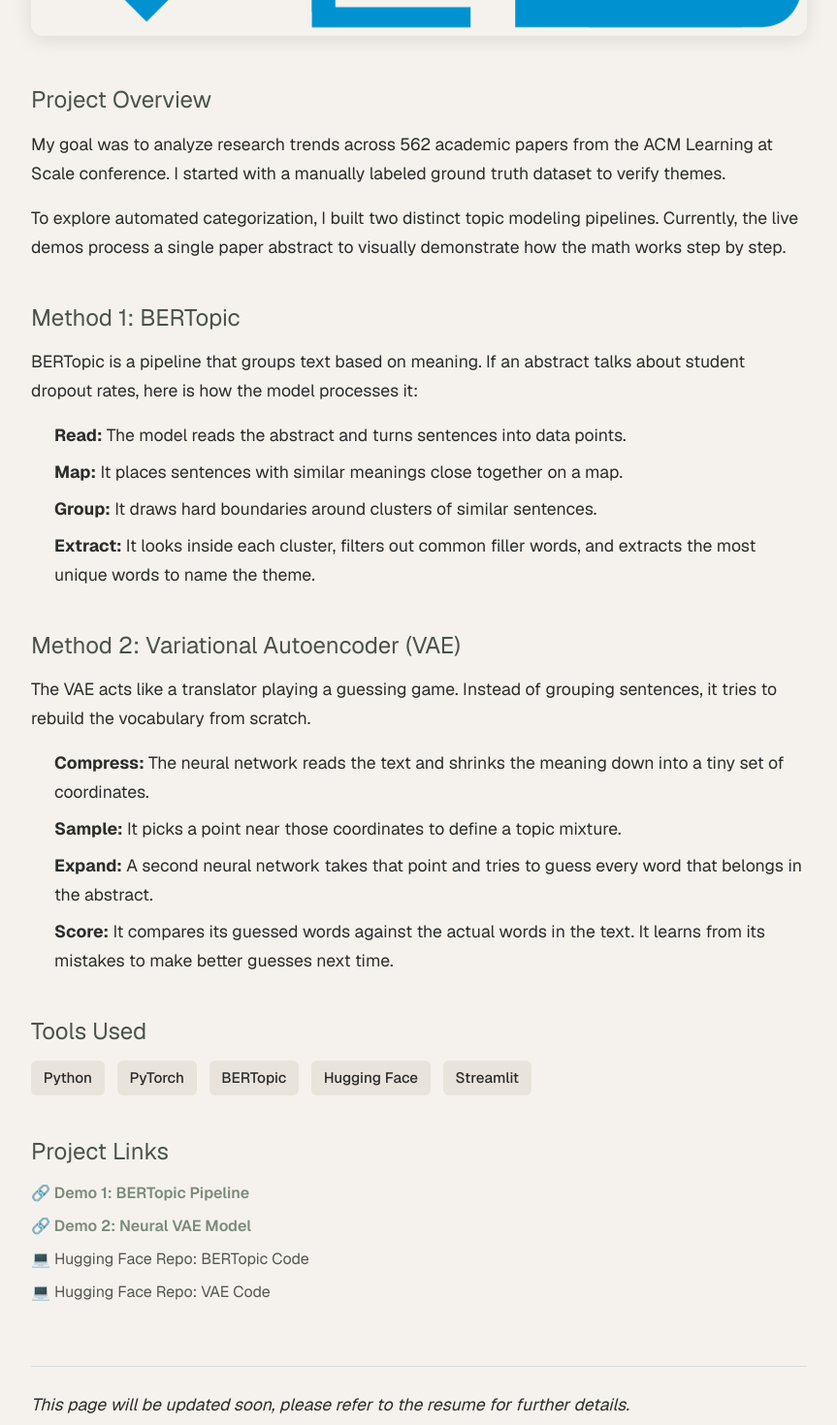
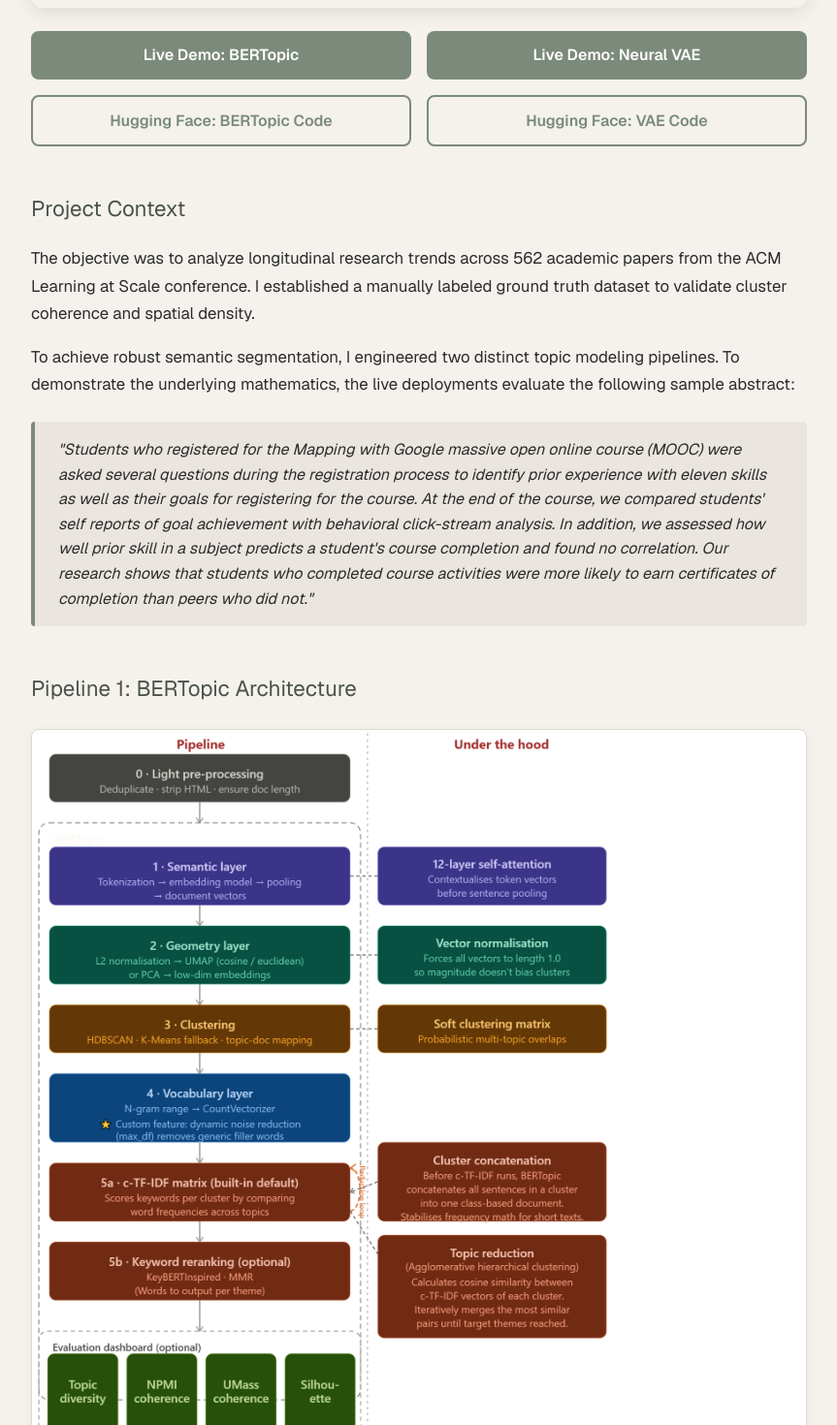
Before and after one commit to niralii/nirali-portfolio, a Next.js app: page /projects/nlp-research in a window 1280 px wide. Shown: the part 480-1950 px from the top of the page at 97% size, without its empty margins (208-1071 px from the left). Built offline with nearby package versions, Linux system fonts and the light colour scheme.

Commit message:
Added NLP research project page with live demo links

```diff
--- a/app/projects/nlp-research/page.js
+++ b/app/projects/nlp-research/page.js
@@ -29,105 +29,104 @@ export default function ProjectTemplate() {
       <main className="project-detail-main">
         <div className="container">
 
-          {/* --- BACK LINK --- */}
           <Link href="/projects" className="back-link">
             &larr; Back to Projects
           </Link>
 
-          {/* --- TITLE HEADER --- */}
           <header>
             <h1>NLP Research in Online Education</h1>
-            <p className="subtitle">Analyzing academic trends using BERTopic and Neural VAEs</p>
+            <p className="subtitle">Topic Modeling & Causal Inference on ACM Learning at Scale (L@S) Papers</p>
           </header>
 
           <div className="hero-image">
-            <img
-              src="/NLP_logo.jpg"
-              alt="Project Screenshot"
-            />
+            <img src="/NLP_logo.jpg" alt="NLP Project Header" />
+          </div>
+
+          <div className="button-grid">
+            <a href="https://huggingface.co/spaces/gtech13/Topic-Modeling-BERTopic-Math-Visualization" target="_blank" rel="noopener noreferrer" className="primary-btn">Live Demo: BERTopic</a>
+            <a href="https://huggingface.co/spaces/gtech13/Topic-Modeling-VAE-Math-Visualization" target="_blank" rel="noopener noreferrer" className="primary-btn">Live Demo: Neural VAE</a>
+            <a href="https://huggingface.co/spaces/gtech13/Topic-Modeling-BERTopic-Math-Visualization/tree/main" target="_blank" rel="noopener noreferrer" className="secondary-btn">Hugging Face: BERTopic Code</a>
+            <a href="https://huggingface.co/spaces/gtech13/Topic-Modeling-VAE-Math-Visualization/tree/main" target="_blank" rel="noopener noreferrer" className="secondary-btn">Hugging Face: VAE Code</a>
           </div>
 
           <article className="content">
             <section className="description-section">
-              <h2>Project Overview</h2>
+              <h2>Project Context</h2>
               <p>
-                My goal was to analyze research trends across 562 academic papers from the ACM Learning at Scale conference. I started with a manually labeled ground truth dataset to verify themes.
+                The objective was to analyze longitudinal research trends across 562 academic papers from the ACM Learning at Scale conference. I established a manually labeled ground truth dataset to validate cluster coherence and spatial density.
               </p>
               <p>
-                To explore automated categorization, I built two distinct topic modeling pipelines. Currently, the live demos process a single paper abstract to visually demonstrate how the math works step by step.
+                To achieve robust semantic segmentation, I engineered two distinct topic modeling pipelines. To demonstrate the underlying mathematics, the live deployments evaluate the following sample abstract:
               </p>
+              <blockquote className="abstract-quote">
+                "Students who registered for the Mapping with Google massive open online course (MOOC) were asked several questions during the registration process to identify prior experience with eleven skills as well as their goals for registering for the course. At the end of the course, we compared students' self reports of goal achievement with behavioral click-stream analysis. In addition, we assessed how well prior skill in a subject predicts a student's course completion and found no correlation. Our research shows that students who completed course activities were more likely to earn certificates of completion than peers who did not."
+              </blockquote>
             </section>
 
+            {/* --- BERTOPIC SECTION --- */}
             <section className="description-section">
-              <h2>Method 1: BERTopic</h2>
+              <h2>Pipeline 1: BERTopic Architecture</h2>
+              <div className="architecture-wrapper">
+                <img src="/image_1.png" alt="BERTopic Architecture Diagram" className="architecture-img" />
+              </div>
               <p>
-                BERTopic is a pipeline that groups text based on meaning. If an abstract talks about student dropout rates, here is how the model processes it:
+                Because the abstract only contains 4 sentences, this breakdown highlights the Auto-Fallback Routing engineered to prevent topological math from crashing on micro-datasets.
               </p>
               <ul>
-                <li><strong>Read:</strong> The model reads the abstract and turns sentences into data points.</li>
-                <li><strong>Map:</strong> It places sentences with similar meanings close together on a map.</li>
-                <li><strong>Group:</strong> It draws hard boundaries around clusters of similar sentences.</li>
-                <li><strong>Extract:</strong> It looks inside each cluster, filters out common filler words, and extracts the most unique words to name the theme.</li>
+                <li><strong>1. Semantic Embedding:</strong> The pipeline splits the abstract into 4 distinct sentences. These strings pass through the frozen BERT encoder. Mean-pooling squashes the token outputs, transforming each sentence into a dense 384D vector. S1’s vector captures the spatial geometry of "platform registration," while S3’s vector captures "predictive correlation."</li>
+                <li><strong>2. Dimensionality Reduction & Clustering:</strong> The engine checks dataset size (N=4). Since topological algorithms (UMAP/HDBSCAN) require larger neighborhoods, the pipeline dynamically routes the vectors to fallback algorithms. PCA deterministically projects the 384 dimensions down to a 2D plane. K-Means initializes centroids and forces the 4 coordinates into distinct buckets using Euclidean distance.</li>
+                <li><strong>3. Mega-Document Aggregation & Vectorization:</strong> BERTopic concatenates all sentences assigned to Theme 1 into a single "Mega-Document," doing the same for Themes 2 and 3. A CountVectorizer tokenizes these Mega-Documents into unigrams and bigrams (e.g., <code>click stream</code>). A dynamic <code>max_df</code> threshold autonomously deletes redundant meta-noise (like 'students' or 'course') appearing across all buckets.</li>
+                <li><strong>4. c-TF-IDF Extraction & MMR Reranking:</strong> Class-based TF-IDF scores the vocabulary, measuring term frequency inside Theme 1 and penalizing words that also appear in Themes 2 and 3. Terms like <code>MOOC</code> and <code>certificates</code> receive massive score spikes in their respective clusters. Maximal Marginal Relevance (MMR) applies a cosine similarity penalty to the top-scoring words, eliminating redundant synonyms to yield a diverse semantic representation for each theme.</li>
               </ul>
             </section>
 
+            {/* --- VAE SECTION --- */}
             <section className="description-section">
-              <h2>Method 2: Variational Autoencoder (VAE)</h2>
+              <h2>Pipeline 2: Variational Autoencoder (VAE)</h2>
+              <div className="architecture-wrapper">
+                <img src="/image_2.png" alt="Neural VAE Architecture Diagram" className="architecture-img" />
+              </div>
               <p>
-                The VAE acts like a translator playing a guessing game. Instead of grouping sentences, it tries to rebuild the vocabulary from scratch.
+                The Neural VAE relies on Intra-Paper Analysis, splitting the abstract into 4 sentences to track how the narrative shifts from platform setup to analytical results.
               </p>
               <ul>
-                <li><strong>Compress:</strong> The neural network reads the text and shrinks the meaning down into a tiny set of coordinates.</li>
-                <li><strong>Sample:</strong> It picks a point near those coordinates to define a topic mixture.</li>
-                <li><strong>Expand:</strong> A second neural network takes that point and tries to guess every word that belongs in the abstract.</li>
-                <li><strong>Score:</strong> It compares its guessed words against the actual words in the text. It learns from its mistakes to make better guesses next time.</li>
+                <li><strong>1. Dual Input Prep:</strong> The pipeline splits the data. Path A passes the raw sentences to BERT, extracting four 384D semantic vectors. Path B filters out academic noise to create normalized target arrays (e.g., S2’s target strictly becomes <code>[behavioral: 0.25, click-stream: 0.25, analysis: 0.25, achievement: 0.25]</code>).</li>
+                <li><strong>2. Contextual Encoding:</strong> The neural network encoder ingests the 384D BERT vectors. It processes the semantic differences between S1 and S2, compressing them into a lower-dimensional latent space. It outputs a mean (μ) and variance (σ) for each sentence, pushing their coordinates into completely different areas of the topic space.</li>
+                <li><strong>3. Latent Sampling:</strong> The model applies the reparameterization trick (z = μ + σ · ε) to safely sample a point inside the probability cloud for each sentence. Softmax converts these raw coordinates into strict percentages. S1 becomes <code>[95% Topic 1, 3% Topic 2, 2% Topic 3]</code>, while S2 becomes <code>[2% Topic 1, 96% Topic 2, 2% Topic 3]</code>.</li>
+                <li><strong>4. Decoding and Optimization:</strong> The model multiplies S2's 96% mixture against the Decoder's internal Topic-Word matrix to guess the vocabulary. The ELBO objective function calculates the KL-Divergence between the Decoder's guess and S2's actual target. If the Decoder guesses incorrectly, the reconstruction loss explodes. The Adam optimizer executes backpropagation, adjusting matrix weights so Topic 1 officially claims the platform words (<code>MOOC, Google</code>) and Topic 2 claims the methodology words (<code>click-stream, behavioral</code>).</li>
               </ul>
             </section>
 
             <section className="tools-section">
-              <h2>Tools Used</h2>
+              <h2>Tech Stack</h2>
               <div className="tech-stack-list">
                 <span>Python</span>
                 <span>PyTorch</span>
                 <span>BERTopic</span>
-                <span>Hugging Face</span>
+                <span>Hugging Face Transformers</span>
+                <span>Scikit-Learn</span>
                 <span>Streamlit</span>
               </div>
             </section>
-
-            <section className="links-section" style={{ marginBottom: "3rem" }}>
-              <h2>Project Links</h2>
-              <div style={{ display: "flex", flexDirection: "column", gap: "10px" }}>
-                <a href="#" target="_blank" rel="noopener noreferrer" style={{ color: "var(--accent-color)", fontWeight: "600" }}>🔗 Demo 1: BERTopic Pipeline</a>
-                <a href="#" target="_blank" rel="noopener noreferrer" style={{ color: "var(--accent-color)", fontWeight: "600" }}>🔗 Demo 2: Neural VAE Model</a>
-                <a href="#" target="_blank" rel="noopener noreferrer" style={{ color: "var(--text-sub)" }}>💻 Hugging Face Repo: BERTopic Code</a>
-                <a href="#" target="_blank" rel="noopener noreferrer" style={{ color: "var(--text-sub)" }}>💻 Hugging Face Repo: VAE Code</a>
-              </div>
-            </section>
-
-            <div className="disclaimer-box">
-              <p>This page will be updated soon, please refer to the resume for further details.</p>
-            </div>
           </article>
         </div>
       </main>
 
       <style jsx>{`
-        /* --- THEME VARIABLES --- */
         :global([data-theme="light"]) {
           --bg-main: #f5f2ed;
           --text-main: #2c2c2c;
           --text-sub: #555;
           --text-heading: #4a524a;
           --card-bg: #ffffff;
-          --card-border: #e0d9ce;
           --accent-color: #7b8a7a;
           --accent-hover: #4a524a;
           --btn-bg: rgba(255, 255, 255, 0.8);
           --btn-hover: #ffffff;
           --tag-bg: #e8e4dc;
-          --disclaimer-text: #666;
-          --disclaimer-border: #dcdcdc;
+          --quote-bg: #eae6df;
+          --quote-border: #7b8a7a;
+          --img-border: #e0d9ce;
         }
 
         :global([data-theme="dark"]) {
@@ -136,14 +135,14 @@ export default function ProjectTemplate() {
           --text-sub: #b0b0b0;
           --text-heading: #f0f0f0;
           --card-bg: #1e1e1e;
-          --card-border: #444;
           --accent-color: #ffcc66;
           --accent-hover: #ffe082;
           --btn-bg: #444;
           --btn-hover: #555;
           --tag-bg: #444;
-          --disclaimer-text: #999;
-          --disclaimer-border: #444;
+          --quote-bg: #3a3a3a;
+          --quote-border: #ffcc66;
+          --img-border: #444;
         }
 
         .page-wrapper {
@@ -164,7 +163,7 @@ export default function ProjectTemplate() {
 
         .back-link {
           display: inline-block;
-          margin-bottom: 120px;
+          margin-bottom: 60px;
           color: var(--accent-color);
           text-decoration: none;
           font-weight: 600;
@@ -198,37 +197,74 @@ export default function ProjectTemplate() {
           transform: scale(1.1); background: var(--btn-hover);
         }
 
-        header { margin-bottom: 2rem; margin-top: 1.8rem; }
+        header { margin-bottom: 2rem; }
         h1 { font-size: 2.5rem; color: var(--text-heading); margin-bottom: 0.5rem; line-height: 1.2; }
         .subtitle { font-size: 1.2rem; color: var(--text-sub); }
-        h2 { font-size: 1.5rem; color: var(--text-heading); margin-bottom: 0.8rem; }
+        h2 { font-size: 1.4rem; color: var(--text-heading); margin-bottom: 1.2rem; margin-top: 3rem;}
 
         .hero-image {
-          width: 100%; border-radius: 12px; overflow: hidden; margin-bottom: 3rem;
+          width: 100%; border-radius: 12px; overflow: hidden; margin-bottom: 1.5rem;
           box-shadow: 0 4px 20px rgba(0,0,0,0.1);
         }
         .hero-image img { width: 100%; height: auto; display: block; }
 
+        .architecture-wrapper {
+          width: 100%;
+          margin: 1.5rem 0 2rem 0;
+          border: 1px solid var(--img-border);
+          border-radius: 8px;
+          overflow: hidden;
+          background: #fff; /* Architecture diagrams usually look best on white backgrounds */
+          box-shadow: 0 2px 10px rgba(0,0,0,0.05);
+        }
+        .architecture-img {
+          width: 100%;
+          height: auto;
+          display: block;
+        }
+
+        .button-grid {
+          display: grid;
+          grid-template-columns: 1fr 1fr;
+          gap: 1rem;
+          margin-bottom: 3rem;
+        }
+        .primary-btn, .secondary-btn {
+          padding: 0.8rem 1.2rem; border-radius: 8px; text-decoration: none; font-weight: 600; text-align: center; transition: opacity 0.2s;
+        }
+        .primary-btn { background-color: var(--accent-color); color: #fff; }
+        :global([data-theme="dark"]) .primary-btn { color: #2d2d2d; }
+        .secondary-btn { background-color: transparent; border: 2px solid var(--accent-color); color: var(--accent-color); }
+        .primary-btn:hover, .secondary-btn:hover { opacity: 0.8; }
+
+        .abstract-quote {
+          background-color: var(--quote-bg);
+          border-left: 4px solid var(--quote-border);
+          padding: 1rem 1.5rem;
+          margin: 1.5rem 0;
+          border-radius: 4px;
+          font-style: italic;
+          font-size: 1rem;
+          line-height: 1.6;
+        }
+
         .content section { margin-bottom: 2.5rem; }
-        p { font-size: 1.1rem; line-height: 1.7; color: var(--text-main); margin-bottom: 1rem; }
+        p { font-size: 1.05rem; line-height: 1.7; color: var(--text-main); margin-bottom: 1rem; }
 
-        ul { margin-top: 0.5rem; margin-bottom: 1.5rem; padding-left: 1.5rem; }
-        li { font-size: 1.1rem; line-height: 1.7; color: var(--text-main); margin-bottom: 0.5rem; }
+        ul { margin-top: 0.5rem; margin-bottom: 1.5rem; padding-left: 1.2rem; }
+        li { font-size: 1.05rem; line-height: 1.7; color: var(--text-main); margin-bottom: 1rem; }
+        code { background-color: var(--tag-bg); padding: 0.2rem 0.4rem; border-radius: 4px; font-size: 0.9rem;}
 
-        .tech-stack-list { display: flex; flex-wrap: wrap; gap: 0.8rem; }
+        .tech-stack-list { display: flex; flex-wrap: wrap; gap: 0.8rem; margin-top: 1rem;}
         .tech-stack-list span {
           background-color: var(--tag-bg); color: var(--text-main);
           padding: 0.4rem 0.8rem; border-radius: 6px; font-size: 0.95rem; font-weight: 500;
         }
 
-        .disclaimer-box {
-          margin-top: 4rem; padding-top: 1.5rem; border-top: 1px solid var(--disclaimer-border);
-          font-style: italic; color: var(--disclaimer-text); font-size: 0.95rem;
-        }
-
         @media (max-width: 768px) {
           .project-detail-main { padding: 5rem 1.5rem; }
           h1 { font-size: 2rem; }
+          .button-grid { grid-template-columns: 1fr; }
         }
       `}</style>
     </div>
```
Also changed, not shown: public/image_1.png (added), public/image_2.png (added).
